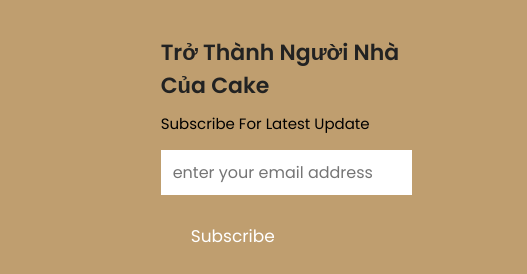
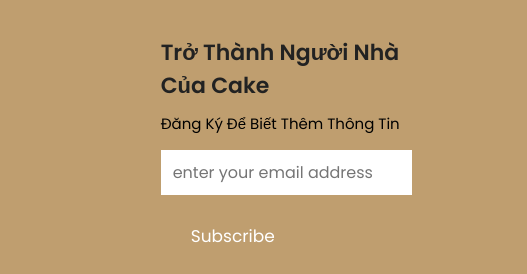
Before and after one commit to LinhCuteee/Nh-m-8_TK-WEB, a plain HTML site: page index.html in a window 1280 px wide. Shown: the part 8124-8398 px from the top of the page, 753-1280 px from the left. Drawn offline with nearby package versions, Linux system fonts and the light colour scheme.

Commit message:
Update index.html

```diff
--- a/index.html
+++ b/index.html
@@ -696,7 +696,7 @@
 
         <div class="box">
             <h3>Trở thành người nhà của Cake</h3>
-            <p>subscribe for latest update</p>
+            <p>Đăng ký để biết thêm thông tin</p>
             <form action="">
             <input type="email" placeholder="enter your email address">
             <input type="submit" value="subscribe" class="btn">
```
